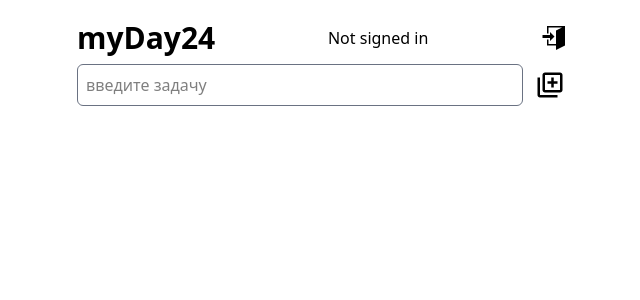
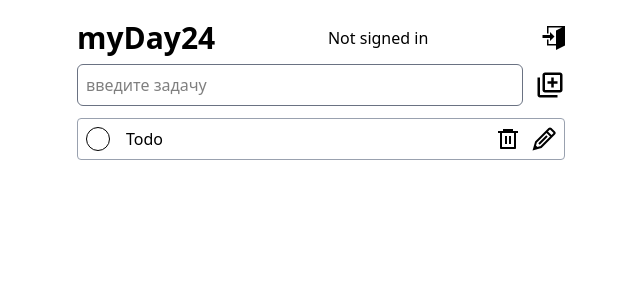
Before and after one commit to AlexAirCG/app-todo-next, a Next.js app: page / in a window 1280 px wide. Shown: the top 300 px of the page, without its empty margins (319-959 px from the left). Built offline with nearby package versions, Linux system fonts and the light colour scheme; no server answers.

Commit message:
add TodoList , prisma.js

```diff
--- a/src/app/api/auth/[...nextauth]/route.js
+++ b/src/app/api/auth/[...nextauth]/route.js
@@ -2,9 +2,7 @@ import NextAuth from "next-auth";
 import GoogleProvider from "next-auth/providers/google";
 import EmailProvider from "next-auth/providers/email";
 import { PrismaAdapter } from "@auth/prisma-adapter";
-import { PrismaClient } from "@/generated/prisma";
-
-const prisma = new PrismaClient();
+import prisma from "@/lib/prisma";
 
 export const authOptions = {
   adapter: PrismaAdapter(prisma),
--- a/src/app/page.js
+++ b/src/app/page.js
@@ -1,11 +1,13 @@
 import Nav from "@/components/Nav";
 import TodoInput from "@/components/TodoInput";
+import TodoList from "@/components/TodoList";
 
 export default function Home() {
   return (
     <div className="p-3">
       <Nav />
       <TodoInput />
+      <TodoList />
     </div>
   );
 }
--- /dev/null
+++ b/src/components/TodoList.js
@@ -0,0 +1,40 @@
+"use client";
+
+import React, { useState } from "react";
+import { RiDeleteBin6Line } from "react-icons/ri";
+import { GrEdit } from "react-icons/gr";
+
+function TodoList() {
+  const [checked, setChecked] = useState(false);
+  return (
+    <div className="">
+      <div
+        id="todoBox"
+        className={`${checked ? "border-green-400 text-green-400 line-through" : ""} flex items-center border border-gray-400 mt-3 w-full p-2 rounded justify-between`}
+      >
+        <div className="flex items-center mr-4">
+          <input
+            checked={checked}
+            id="green-checkbox"
+            type="checkbox"
+            value=""
+            className={`${checked ? "bg-green-400" : ""} rounded-full w-6 h-6 appearance-none border mr-4 cursor-pointer hover:border-green-400`}
+            onChange={() => setChecked(!checked)}
+          />
+          <span>Todo</span>
+        </div>
+
+        <div className="flex items-center gap-3">
+          <button>
+            <RiDeleteBin6Line className="text-2xl cursor-pointer hover:text-red-400" />
+          </button>
+          <button>
+            <GrEdit className="text-2xl cursor-pointer hover:text-blue-400" />
+          </button>
+        </div>
+      </div>
+    </div>
+  );
+}
+
+export default TodoList;
--- /dev/null
+++ b/src/lib/prisma.js
@@ -0,0 +1,16 @@
+import { PrismaClient } from "@/generated/prisma";
+
+let prisma;
+
+//check if we are running in production mode
+if (process.env.NODE_ENV === "production") {
+  prisma = new PrismaClient();
+} else {
+  //check if there is already a connection to the database
+  if (!global.prisma) {
+    global.prisma = new PrismaClient();
+  }
+  prisma = global.prisma;
+}
+
+export default prisma;
```
